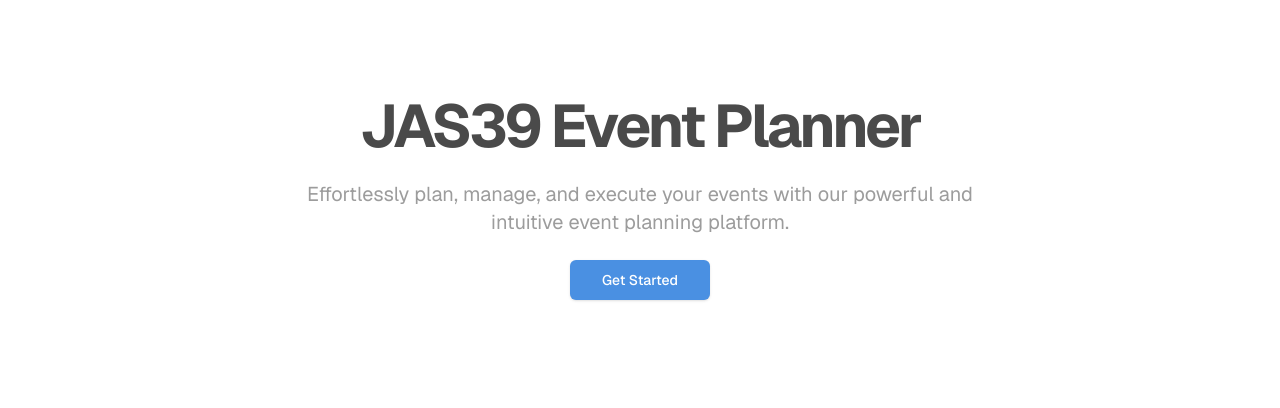
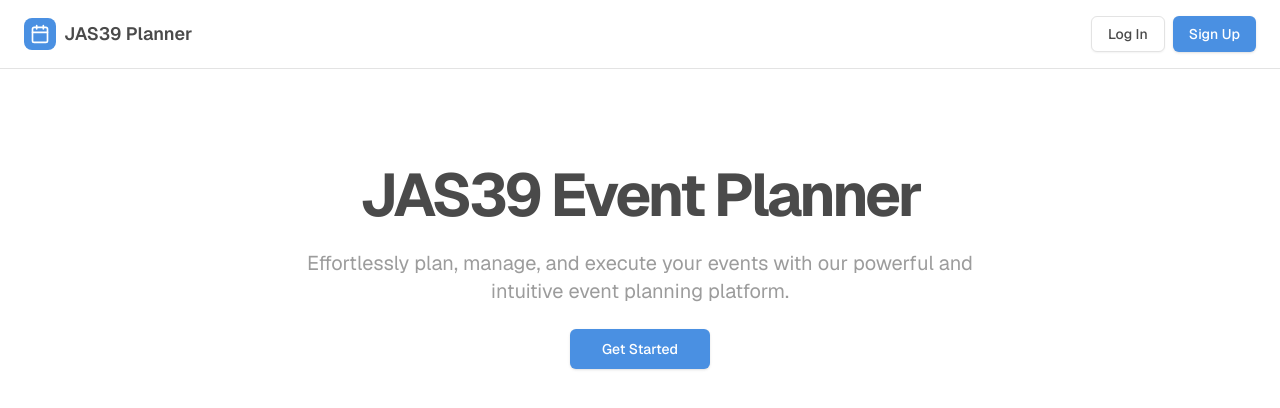
Before and after one commit to proaii/jas39-event-planner, a Next.js app: page / in a window 1280 px wide. Shown: the top 408 px of the page. Built offline with nearby package versions, Linux system fonts and the light colour scheme; no server answers.

Commit message:
fix: Added TopNav back

```diff
--- a/app/layout.tsx
+++ b/app/layout.tsx
@@ -30,6 +30,7 @@ export default async function RootLayout({
   return (
     <html lang="en" suppressHydrationWarning>
       <body className={`${geistSans.className} antialiased`}>
+        <TopNavigation />
         <AppProviders initialSession={session}>{children}</AppProviders>
       </body>
     </html>
```
